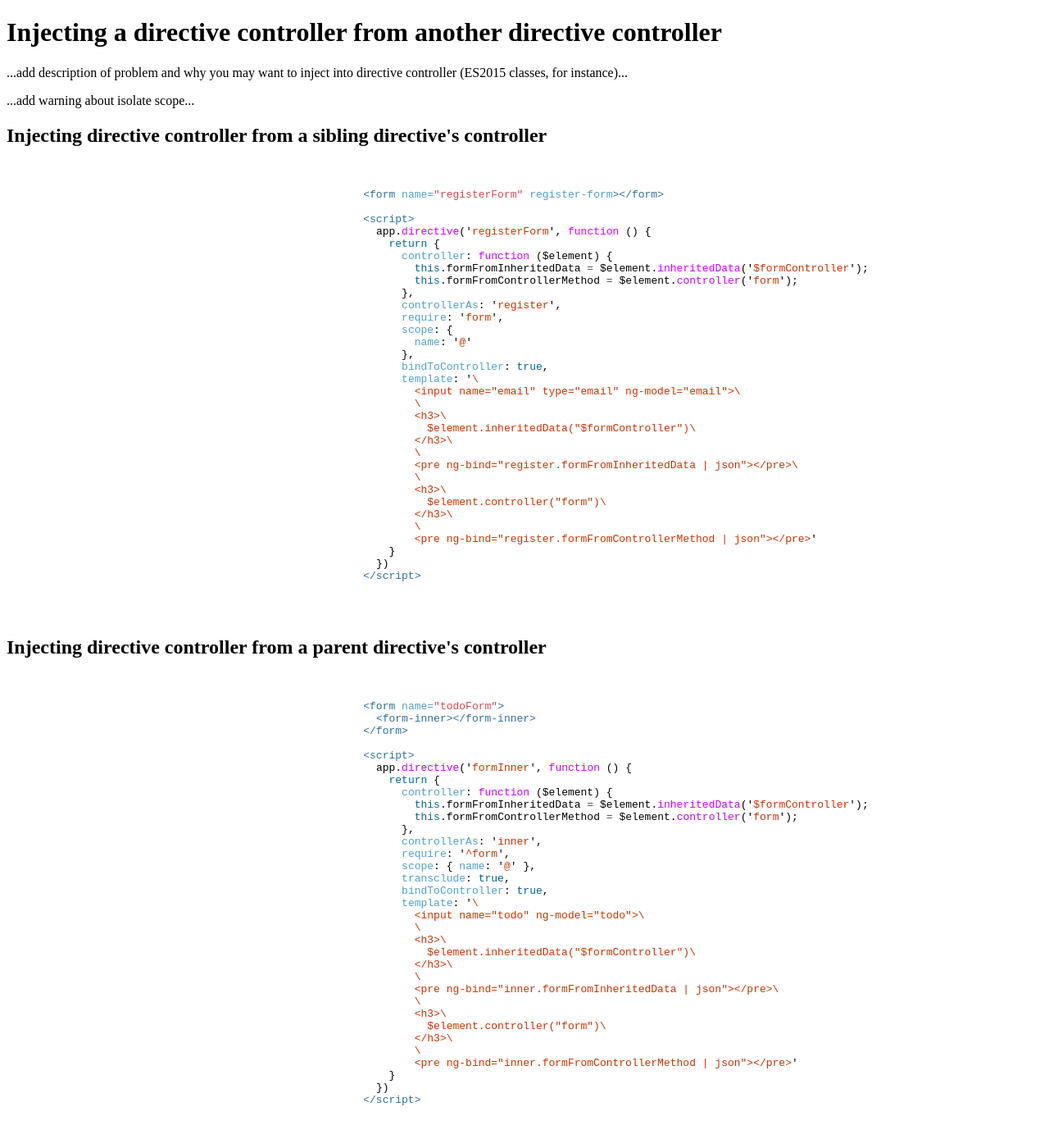
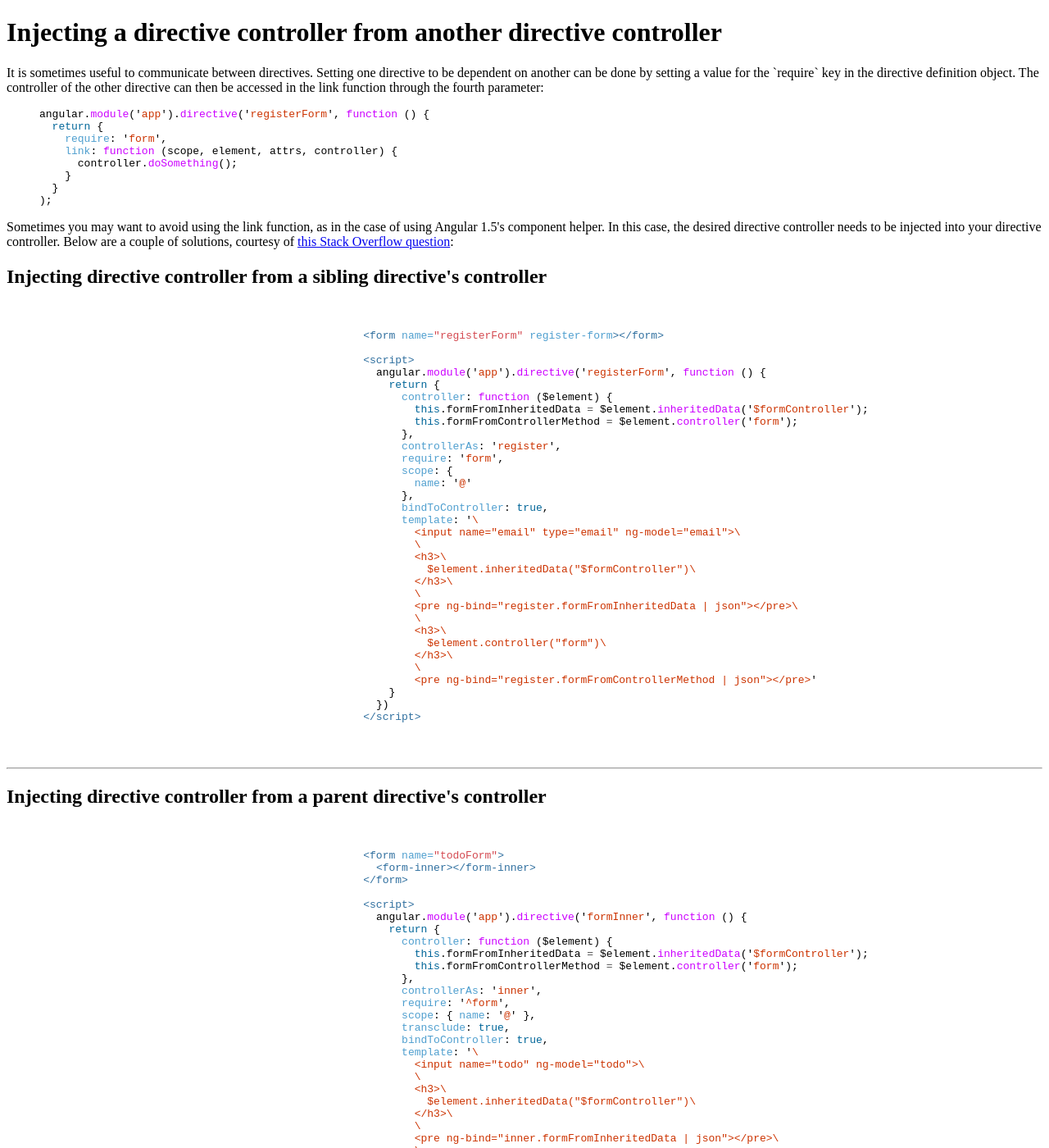
Before and after one commit to karlhorky/frontend-tricks, a Jekyll site: the page built from angular-1-inject-required-directive-controller-into-directive-controller/index.html, in a window 1280 px wide and 1400 px high. Shown: the whole window at 82% size. Built offline with Jekyll 4.4.1, drawn with Linux system fonts in a browser that asks for light colours; nearby versions of some CDN libraries.

Commit message:
Add explanation and credit

```diff
--- a/angular-1-inject-required-directive-controller-into-directive-controller/index.html
+++ b/angular-1-inject-required-directive-controller-into-directive-controller/index.html
@@ -24,11 +24,22 @@ title: AngularJS - Inject required directive controller into directive controlle
 </h1>
 
 <p>
-  ...add description of problem and why you may want to inject into directive controller (ES2015 classes, for instance)...
+  It is sometimes useful to communicate between directives. Setting one directive to be dependent on another can be done by setting a value for the `require` key in the directive definition object. The controller of the other directive can then be accessed in the link function through the fourth parameter:
 </p>
 
+{% highlight javascript %}
+angular.module('app').directive('registerForm', function () {
+  return {
+    require: 'form',
+    link: function (scope, element, attrs, controller) {
+      controller.doSomething();
+    }
+  }
+);
+{% endhighlight %}
+
 <p>
-  ...add warning about isolate scope...
+  Sometimes you may want to avoid using the link function, as in the case of using Angular 1.5's component helper. In this case, the desired directive controller needs to be injected into your directive controller. Below are a couple of solutions, courtesy of <a href="http://stackoverflow.com/questions/21231294/angularjs-inject-required-directive-controller-into-the-controller-instead-of-t">this Stack Overflow question</a>:
 </p>
 
 <h2>
@@ -39,7 +50,7 @@ title: AngularJS - Inject required directive controller into directive controlle
 <form name="registerForm" register-form></form>
 
 <script>
-  app.directive('registerForm', function () {
+  angular.module('app').directive('registerForm', function () {
     return {
       controller: function ($element) {
         this.formFromInheritedData = $element.inheritedData('$formController');
@@ -82,6 +93,7 @@ title: AngularJS - Inject required directive controller into directive controlle
   </section>
 </div>
 
+<hr>
 
 <h2>
   Injecting directive controller from a parent directive's controller
@@ -93,7 +105,7 @@ title: AngularJS - Inject required directive controller into directive controlle
 </form>
 
 <script>
-  app.directive('formInner', function () {
+  angular.module('app').directive('formInner', function () {
     return {
       controller: function ($element) {
         this.formFromInheritedData = $element.inheritedData('$formController');
```
